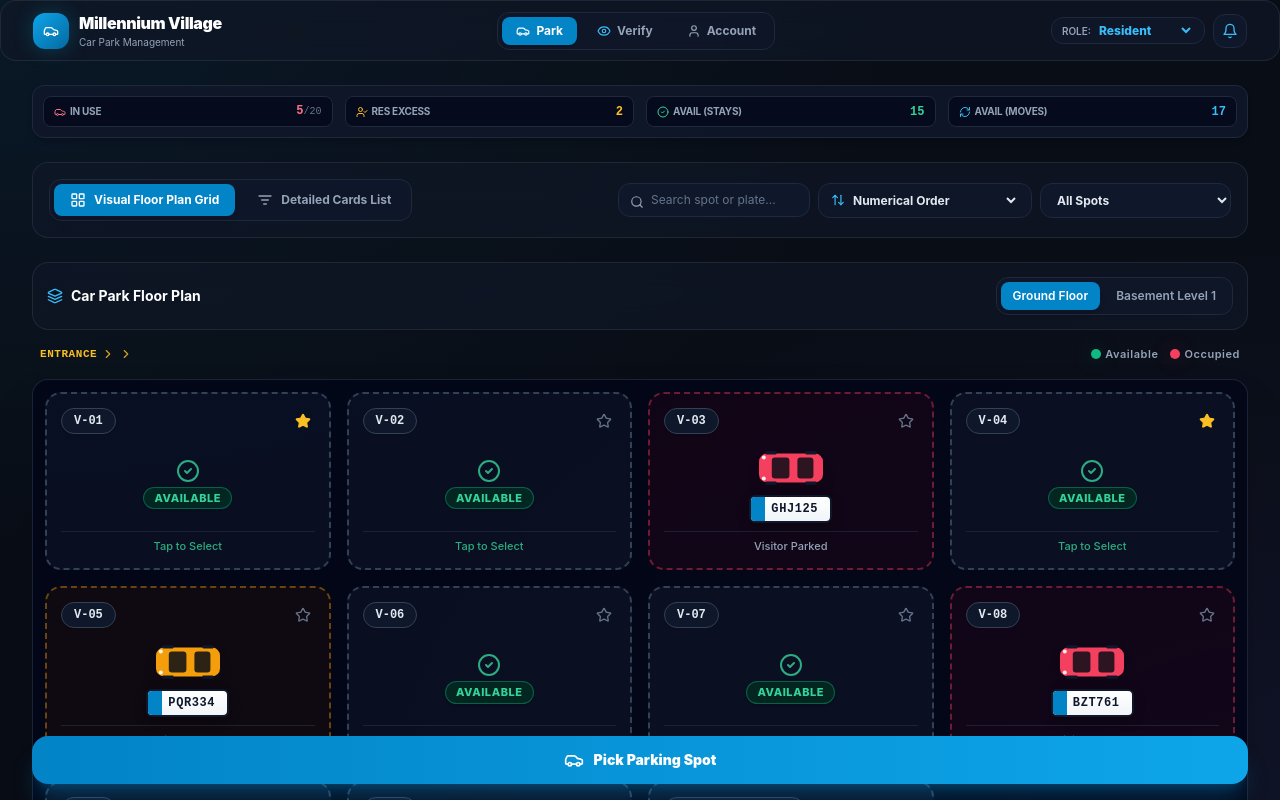
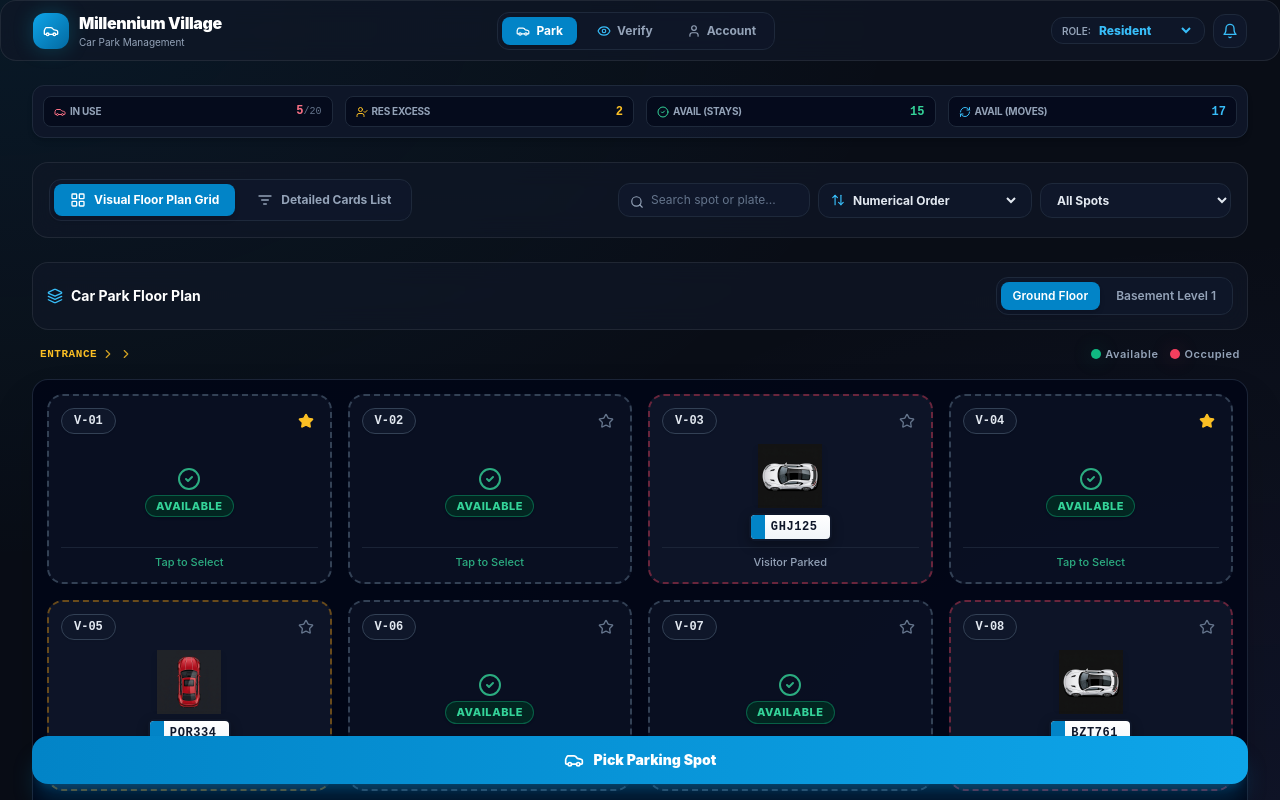
Before and after one commit to ajwilsonnz-openclaw/Parking, a Next.js app: page / in a window 1280 px wide. Shown: the top 800 px of the page. Built offline with nearby package versions, Linux system fonts and the light colour scheme.

Commit message:
Replace SVG shapes with high-definition top-down vehicle image assets

```diff
--- a/src/components/parking/VisualSpotMap.tsx
+++ b/src/components/parking/VisualSpotMap.tsx
@@ -25,14 +25,13 @@ export const VisualSpotMap: React.FC<VisualSpotMapProps> = ({ onSelectSpot }) =>
 
   return (
     <div className="w-full space-y-4">
-      {/* Floor / Section Switcher Bar */}
+      {/* Floor / Area Selector Pills */}
       <div className="glass-panel p-3.5 flex items-center justify-between gap-3">
         <div className="flex items-center gap-2">
           <Layers className="w-4 h-4 text-sky-400" />
           <span className="text-sm font-bold text-white">Car Park Floor Plan</span>
         </div>
 
-        {/* Floor Selection Pills (Inspired by Image 1 & 4) */}
         <div className="flex items-center gap-1 bg-slate-900/90 p-1 rounded-xl border border-slate-800">
           {areaList.map((section) => (
             <button
@@ -53,12 +52,12 @@ export const VisualSpotMap: React.FC<VisualSpotMapProps> = ({ onSelectSpot }) =>
         </div>
       </div>
 
-      {/* Entrance Direction Indicator */}
+      {/* Entrance Flow Header */}
       <div className="flex items-center justify-between text-[11px] text-amber-400 font-mono font-semibold uppercase tracking-wider px-2">
         <div className="flex items-center gap-1">
           <span>ENTRANCE</span>
-          <ChevronRight className="w-3.5 h-3.5 animate-pulse" />
-          <ChevronRight className="w-3.5 h-3.5 animate-pulse" />
+          <ChevronRight className="w-3.5 h-3.5 animate-pulse text-amber-400" />
+          <ChevronRight className="w-3.5 h-3.5 animate-pulse text-amber-400" />
         </div>
         <div className="flex items-center gap-3 text-slate-400 font-sans normal-case">
           <span className="flex items-center gap-1"><span className="w-2.5 h-2.5 rounded-full bg-emerald-500 shadow-glow-emerald"></span> Available</span>
@@ -66,8 +65,8 @@ export const VisualSpotMap: React.FC<VisualSpotMapProps> = ({ onSelectSpot }) =>
         </div>
       </div>
 
-      {/* Modern Visual Parking Bay Matrix */}
-      <div className="grid grid-cols-2 sm:grid-cols-3 md:grid-cols-4 gap-3 md:gap-4 p-3 bg-slate-950/80 rounded-2xl border border-slate-800/90 shadow-2xl">
+      {/* High-End Visual Parking Bay Grid */}
+      <div className="grid grid-cols-2 sm:grid-cols-3 md:grid-cols-4 gap-3 md:gap-4 p-3.5 bg-slate-950/90 rounded-2xl border border-slate-800/90 shadow-2xl">
         {filteredSpots.map((spot) => {
           const session = getSpotSession(spot.id);
           const isFav = favourites.includes(spot.spot_number);
@@ -79,13 +78,13 @@ export const VisualSpotMap: React.FC<VisualSpotMapProps> = ({ onSelectSpot }) =>
             <div
               key={spot.id}
               onClick={() => setSelectedSpot(spot)}
-              className={`relative rounded-2xl p-3.5 border-2 transition-all duration-300 flex flex-col justify-between min-h-[160px] cursor-pointer group ${
+              className={`relative rounded-2xl p-3 border-2 transition-all duration-300 flex flex-col justify-between min-h-[165px] cursor-pointer group ${
                 isSelected
                   ? 'border-sky-400 bg-sky-950/50 ring-4 ring-sky-500/40 shadow-glow-cyan scale-[1.03]'
                   : isOccupied
                   ? isResidentExcess
-                    ? 'border-dashed border-amber-500/40 bg-amber-950/20 hover:border-amber-400'
-                    : 'border-dashed border-rose-500/40 bg-rose-950/20 hover:border-rose-400'
+                    ? 'border-dashed border-amber-500/40 bg-slate-900/90 hover:border-amber-400'
+                    : 'border-dashed border-rose-500/40 bg-slate-900/90 hover:border-rose-400'
                   : 'border-dashed border-slate-700 bg-slate-900/60 hover:border-emerald-500/60 hover:bg-slate-900/90'
               }`}
             >
@@ -112,33 +111,18 @@ export const VisualSpotMap: React.FC<VisualSpotMapProps> = ({ onSelectSpot }) =>
                 </button>
               </div>
 
-              {/* Parking Bay Center: Realistic Top-Down Car or Available Tag */}
-              <div className="my-2 flex flex-col items-center justify-center relative">
+              {/* Parking Bay Center: HD Top-Down Vehicle Asset or Available Tag */}
+              <div className="my-1.5 flex flex-col items-center justify-center relative">
                 {isOccupied ? (
                   <div className="flex flex-col items-center group-hover:scale-105 transition-transform">
-                    {/* Realistic Top-Down Car Vector Illustration */}
-                    <svg viewBox="0 0 100 50" className="w-20 h-11 drop-shadow-lg">
-                      <rect
-                        x="10"
-                        y="7"
-                        width="80"
-                        height="36"
-                        rx="10"
-                        fill={isResidentExcess ? '#f59e0b' : '#f43f5e'}
+                    {/* HD Top-Down Vehicle Image Graphic */}
+                    <div className="w-20 h-16 relative flex items-center justify-center overflow-hidden rounded-lg">
+                      <img
+                        src={isResidentExcess ? '/cars/car_red.jpg' : '/cars/car_white.jpg'}
+                        alt="Parked Vehicle"
+                        className="w-full h-full object-contain drop-shadow-md rounded-lg"
                       />
-                      {/* Windshield */}
-                      <rect x="26" y="12" width="22" height="26" rx="4" fill="#090d16" opacity="0.85" />
-                      {/* Rear Window */}
-                      <rect x="58" y="12" width="20" height="26" rx="4" fill="#090d16" opacity="0.85" />
-                      {/* Wheels */}
-                      <rect x="18" y="4" width="14" height="4" rx="1" fill="#0f172a" />
-                      <rect x="18" y="42" width="14" height="4" rx="1" fill="#0f172a" />
-                      <rect x="68" y="4" width="14" height="4" rx="1" fill="#0f172a" />
-                      <rect x="68" y="42" width="14" height="4" rx="1" fill="#0f172a" />
-                      {/* Lights */}
-                      <circle cx="16" cy="12" r="2.5" fill="#ffffff" opacity="0.9" />
-                      <circle cx="16" cy="38" r="2.5" fill="#ffffff" opacity="0.9" />
-                    </svg>
+                    </div>
 
                     {session?.vehicle_plate && (
                       <div className="mt-1">
@@ -147,7 +131,7 @@ export const VisualSpotMap: React.FC<VisualSpotMapProps> = ({ onSelectSpot }) =>
                     )}
                   </div>
                 ) : (
-                  <div className="flex flex-col items-center py-2 text-emerald-400">
+                  <div className="flex flex-col items-center py-3 text-emerald-400">
                     <CheckCircle2 className="w-6 h-6 mb-1 text-emerald-400/80 group-hover:scale-110 transition-transform" />
                     <span className="text-[11px] font-extrabold tracking-wider uppercase bg-emerald-950/80 px-2.5 py-0.5 rounded-full border border-emerald-500/40 shadow">
                       Available
@@ -171,14 +155,13 @@ export const VisualSpotMap: React.FC<VisualSpotMapProps> = ({ onSelectSpot }) =>
         })}
       </div>
 
-      {/* Floating Action Bar (Matching Image 1 & 4 Primary Action Button) */}
+      {/* Floating Primary Action Bar */}
       <div className="sticky bottom-20 md:bottom-4 z-30 pt-2">
         <button
           onClick={() => {
             if (selectedSpot) {
               onSelectSpot(selectedSpot);
             } else {
-              // Default select first available spot
               const firstAvail = filteredSpots.find((s) => s.status === 'available');
               if (firstAvail) onSelectSpot(firstAvail);
             }
```
Also changed, not shown: public/cars/car_red.jpg (added), public/cars/car_white.jpg (added).
